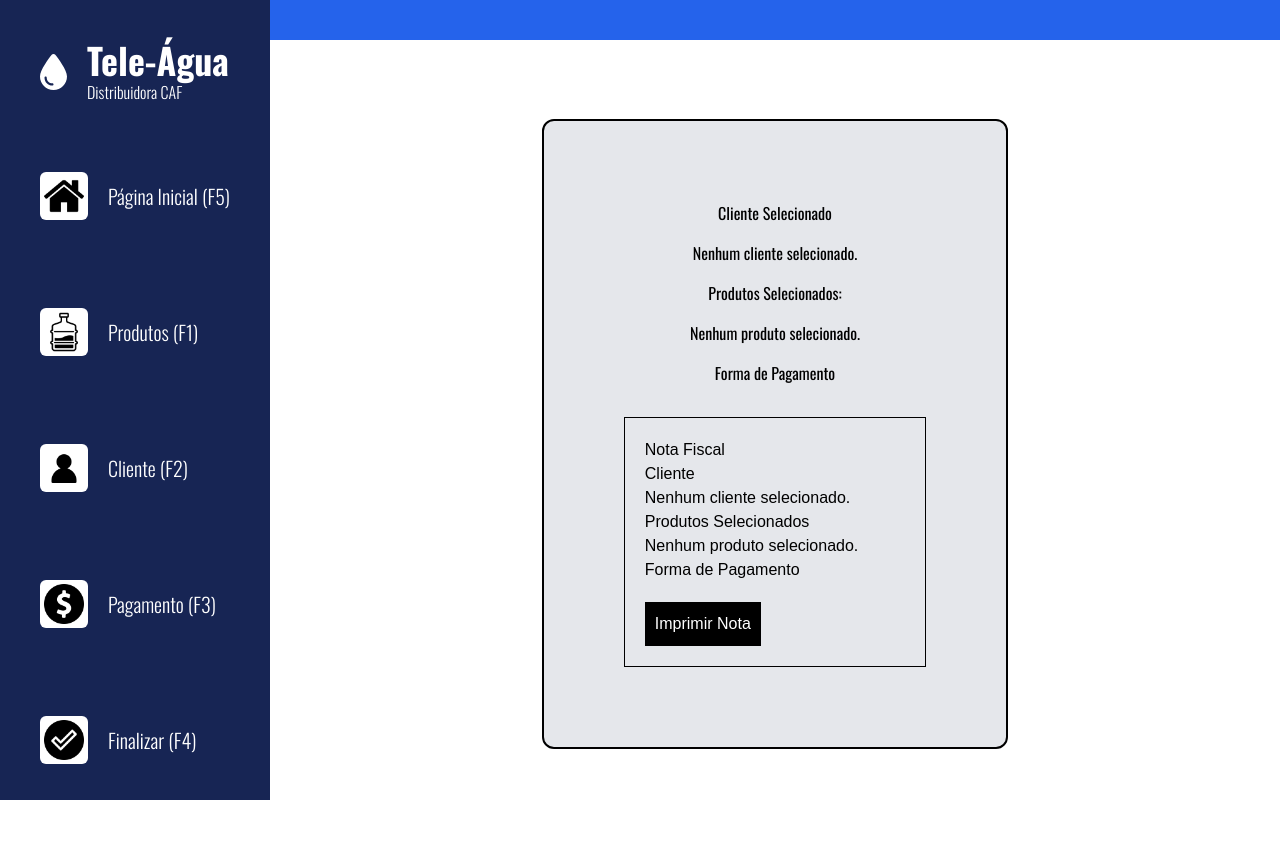
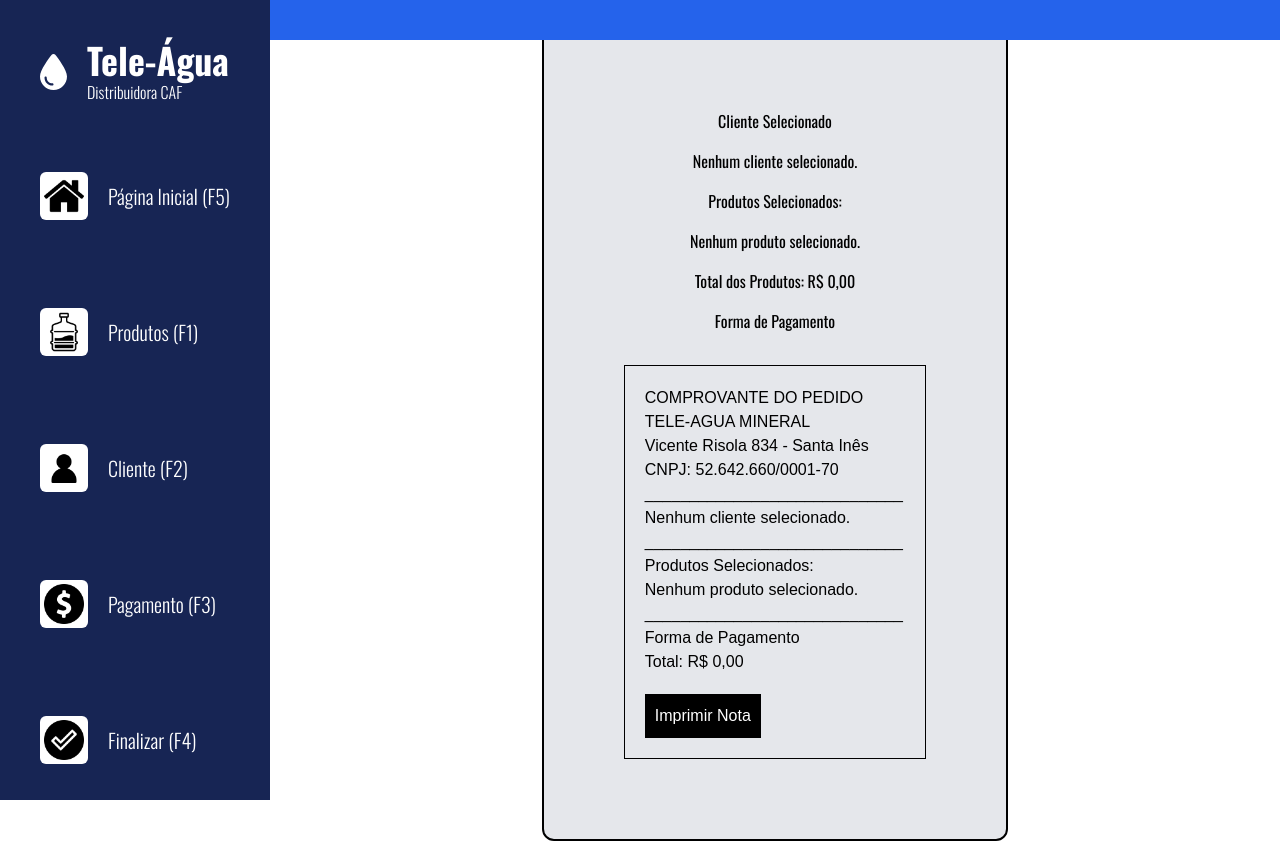
Before and after one commit to brenodacruz/teleagua, a React (Create React App) app: page /pedido in a window 1280 px wide. Before the commit the page ends 800 px from the top, so only its background shows below. Built offline with nearby package versions, Linux system fonts and the light colour scheme.

Commit message:
Adicionando total na notinha

```diff
--- a/src/components/Nota.js
+++ b/src/components/Nota.js
@@ -1,17 +1,20 @@
 import React from 'react';
 
-export default function NotaFiscal({ cliente, produtos, pagamento }) {
+export default function NotaFiscal({ cliente, produtos, pagamento, total }) {
     const handleImprimir = () => {
         window.print(); // Chama a função de impressão do navegador
     };
 
     return (
         <div className="nota">
-            <h1>Nota Fiscal</h1>
-            <h2>Cliente</h2>
+            <h1>COMPROVANTE DO PEDIDO</h1>
+            <h1>TELE-AGUA MINERAL</h1>
+            <h2>Vicente Risola 834 - Santa Inês</h2>
+            <h2>CNPJ: 52.642.660/0001-70</h2>
+            <p>_____________________________</p>
             {cliente ? (
                 <div>
-                    <p><strong>Nome:</strong> {cliente.nome}</p>
+                    <p><strong>Cliente:</strong> {cliente.nome}</p>
                     <p><strong>Endereço:</strong> {cliente.endereco}</p>
                     <p><strong>Telefone 1:</strong> {cliente.telefone1}</p>
                     {cliente.telefone2 && <p><strong>Telefone 2:</strong> {cliente.telefone2}</p>}
@@ -20,8 +23,9 @@ export default function NotaFiscal({ cliente, produtos, pagamento }) {
             ) : (
                 <p>Nenhum cliente selecionado.</p>
             )}
+            <p>_____________________________</p>
 
-            <h2>Produtos Selecionados</h2>
+            <h2>Produtos Selecionados: </h2>
             {produtos.length > 0 ? (
                 produtos.map(produto => (
                     <div key={produto.id}>
@@ -32,9 +36,13 @@ export default function NotaFiscal({ cliente, produtos, pagamento }) {
                 <p>Nenhum produto selecionado.</p>
             )}
 
+            <p>_____________________________</p>
             <h2>Forma de Pagamento</h2>
             {pagamento ? (
-                <p>{pagamento}</p>
+                <div>
+                    <p>{pagamento}</p>
+                    <p>Total: R$ {total.toFixed(2).replace(".", ",")}</p>
+                </div>
             ) : (
                 <p>Nenhuma forma de pagamento selecionada.</p>
             )}
--- a/src/layout/PedidoContext.js
+++ b/src/layout/PedidoContext.js
@@ -4,6 +4,15 @@ export default function PedidoContext() {
     const cliente = JSON.parse(localStorage.getItem('cliente'));
     const produtosSelecionados = JSON.parse(localStorage.getItem('produtosSelecionados')) || []; // Recupera os produtos
     const pagamento = JSON.parse(localStorage.getItem('pagamento')) || []; // Recupera o pagamento
+
+    // Calcular o total dos produtos selecionados
+    const calcularTotal = () => {
+        return produtosSelecionados.reduce((acc, produto) => {
+            return acc + (produto.valor * produto.quantidade);
+        }, 0);
+    };
+
+    const totalProdutos = calcularTotal();
 
     return (
         <div className="flex h-screen w-full justify-center items-center pl-[270px] pt-[68px]">
@@ -25,12 +34,14 @@ export default function PedidoContext() {
                 {produtosSelecionados.length > 0 ? (
                     produtosSelecionados.map(produto => (
                         <div key={produto.id}>
-                            <p>{produto.nome} - Quantidade: {produto.quantidade}</p>
+                            <p>{produto.nome} - Quantidade: {produto.quantidade} - Valor: R$ {produto.valor.toFixed(2).replace(".", ",")}</p>
                         </div>
                     ))
                 ) : (
                     <p>Nenhum produto selecionado.</p>
                 )}
+
+                <h1>Total dos Produtos: R$ {totalProdutos.toFixed(2).replace(".", ",")}</h1>
 
                 <h1>Forma de Pagamento</h1>
                 {pagamento ? (
@@ -42,7 +53,7 @@ export default function PedidoContext() {
                 )}
 
                 {/* Renderizando o componente NotaFiscal */}
-                <NotaFiscal cliente={cliente} produtos={produtosSelecionados} pagamento={pagamento} />
+                <NotaFiscal cliente={cliente} produtos={produtosSelecionados} pagamento={pagamento} total={totalProdutos} />
             </section>
         </div>
     );
--- a/src/pages/Produtos.js
+++ b/src/pages/Produtos.js
@@ -125,6 +125,7 @@ export default function Produtos() {
                         onDelete={() => excluirProdutoSelecionado(produto.id)}
                         onClick={() => AdicionarProduto(produto)}
                         onDiminuir={() => DiminuirProduto(produto)}
+                        total={calcularTotal()}
                     />
                 ))}
 
```
